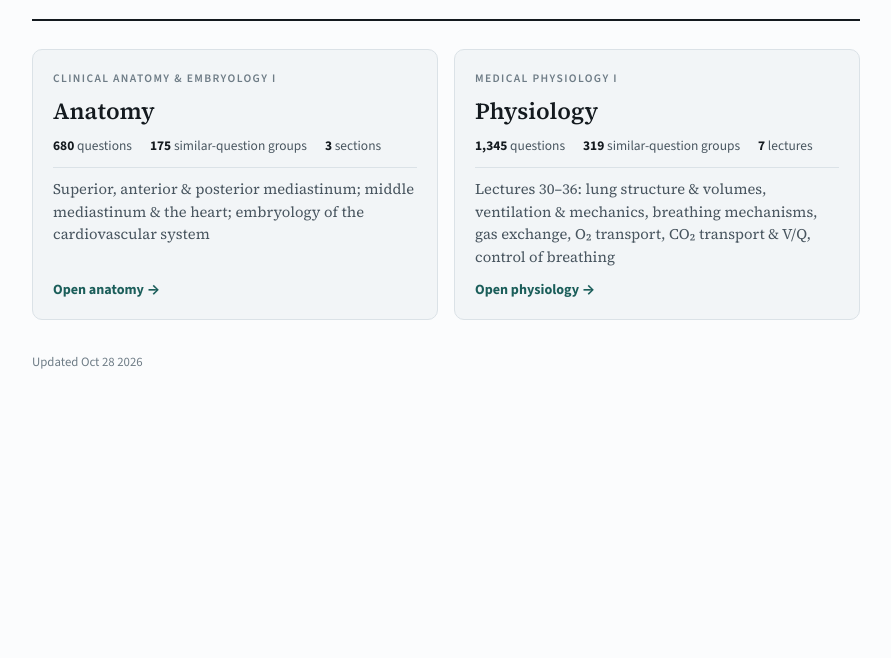
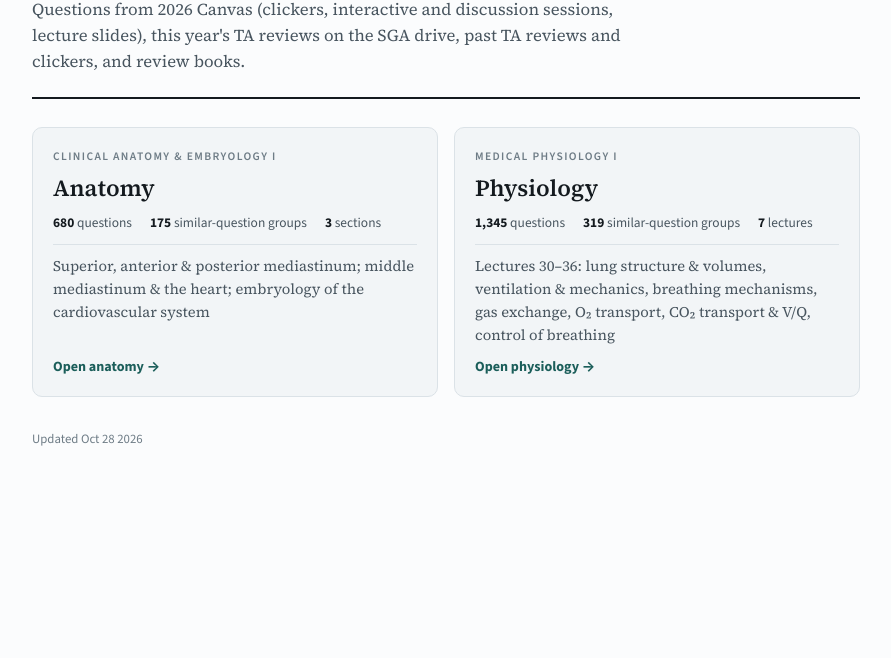
Before and after one commit to yoelplutchok/cp2, a plain HTML site: page index.html in a window 1280 px wide. Shown: the part 142-800 px from the top of the page, without its empty margins (194-1085 px from the left). Drawn offline with nearby package versions, Linux system fonts and the light colour scheme.

Commit message:
Put back a short line on where the questions come from
Co-Authored-By: Claude Opus 5.5 <noreply@anthropic.com>

```diff
--- a/index.html
+++ b/index.html
@@ -42,6 +42,7 @@ footer{margin-top:32px;font-family:var(--sans);font-size:.8rem;color:var(--ink-3
 <header class="mast">
   <div class="eyebrow">Cardio Pulm 2 · exam Mon Nov 2 2026</div>
   <h1>CP2 question pages</h1>
+  <p class="lede">Questions from 2026 Canvas (clickers, interactive and discussion sessions, lecture slides), this year's TA reviews on the SGA drive, past TA reviews and clickers, and review books.</p>
 </header>
 <main class="grid">
   <a class="card" href="https://yoelplutchok.github.io/cp2-anatomy-questions/">
```
